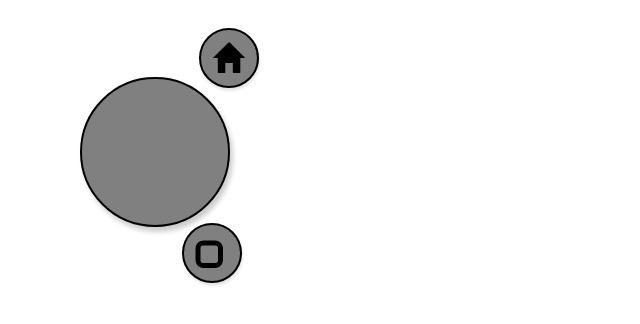
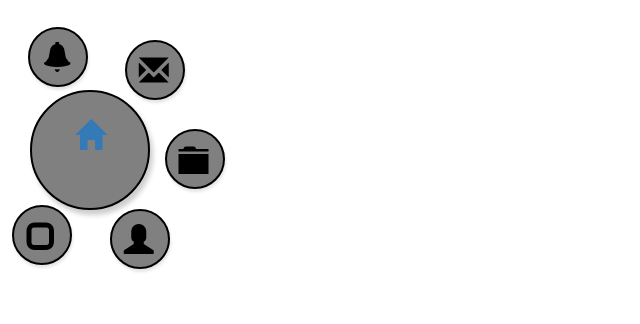
Before and after one commit to NehaSunkum/appRepo, an Angular app in the folder web-app/: page / in a window 1280 px wide. Shown: the top 324 px of the page, without its empty margins (0-640 px from the left). Built offline with nearby package versions, Linux system fonts and the light colour scheme.

Commit message:
Made changes to nav circle-size, location, orientation of items

```diff
--- a/web-app/src/app/common/nav-circle/nav.component.css
+++ b/web-app/src/app/common/nav-circle/nav.component.css
@@ -3,6 +3,7 @@ div.relative{
     height: 0px;
     width: 310px;
     margin: 0;
+    margin-left: -65px;
     /*z-index: 1000;*/
     /*border: 2px solid black;*/
 }
@@ -53,12 +54,12 @@ nav a.active{
 }
 
 .navbar-brand{
-  height: 150px;
-  width: 150px;
+  height: 120px;
+  width: 120px;
   border-radius: 50%;
   vertical-align: middle;
   margin: auto;
-  margin-top: 77px;
+  margin-top: 90px;
   box-shadow: rgba(0,0,0,.2) 3px 5px 5px;
   border: 2px solid black;
   background-color: grey;
--- a/web-app/src/app/common/nav-circle/nav.component.html
+++ b/web-app/src/app/common/nav-circle/nav.component.html
@@ -1,12 +1,19 @@
 
 <nav>
   <div id="navcontainter" class="relative flex-container">
-    <a id="maincircle" class="navbar-brand" routerLink="/home" routerLinkActive="active"></a>
+    <a id="maincircle" class="navbar-brand" routerLink="/hub" routerLinkActive="active"><span class="flex-item glyphicon glyphicon-home"></span></a>
     <a id="hideli" class="absolute flex-container" (click)="hideNav()"><span class="flex-item glyphicon glyphicon-unchecked"></span></a>
-    <a id="hubli" class="absolute flex-container" routerLink="/hub" routerLinkActive="active"><span class="flex-item glyphicon glyphicon-home"></span></a>
+    <!--<a id="hubli" class="absolute flex-container" routerLink="/hub" routerLinkActive="active"><span class="flex-item glyphicon glyphicon-home"></span></a>-->
+    <a id="inboxli" class="absolute flex-container" routerLink="#" routerLinkActive="active"><span class="flex-item glyphicon glyphicon-envelope"></span></a>
+    <a id="myprofileli" class="absolute flex-container" routerLink="#" routerLinkActive="active"><span class="flex-item glyphicon glyphicon-user"></span></a>
+    <a id="galleryli" class="absolute flex-container" routerLink="#" routerLinkActive="active"><span class="flex-item glyphicon glyphicon-folder-close"></span></a>
+    <a id="notificationli" class="absolute flex-container" routerLink="#" routerLinkActive="active"><span class="flex-item glyphicon glyphicon-bell"></span></a>
+
   </div>
 </nav>
 
 
 <!--below is where the content of the links will be shown-->
-<router-outlet></router-outlet>
+<div class="topbuffer">
+  <router-outlet></router-outlet>
+</div>
--- a/web-app/src/app/common/nav-circle/nav.component.ts
+++ b/web-app/src/app/common/nav-circle/nav.component.ts
@@ -8,16 +8,16 @@ import { Component, OnInit } from "@angular/core";
 })
 
 export class NavCircle implements OnInit {
-    private _RADIUS = 115;
+    private _RADIUS = 100;
     private _SEG = 250;
     private _OFFSET = 120;
-    private _THETAINIT = 90;
+    private _THETAINIT = 180;
 
     private _navHidden = false;
 
     private _hiddenNavItems = [];
 
-    private _navItemIds = ["hideli","hubli"]; //list of id's od elements that will be on the nav circle
+    private _navItemIds = ["hideli","myprofileli","galleryli","inboxli","notificationli"]; //list of id's od elements that will be on the nav circle
     private _navItems = [];
 
 
--- a/web-app/src/styles.css
+++ b/web-app/src/styles.css
@@ -1 +1,4 @@
 /* You can add global styles to this file, and also import other style files */
+div.topbuffer{
+    margin-top: 300px;
+}
```
